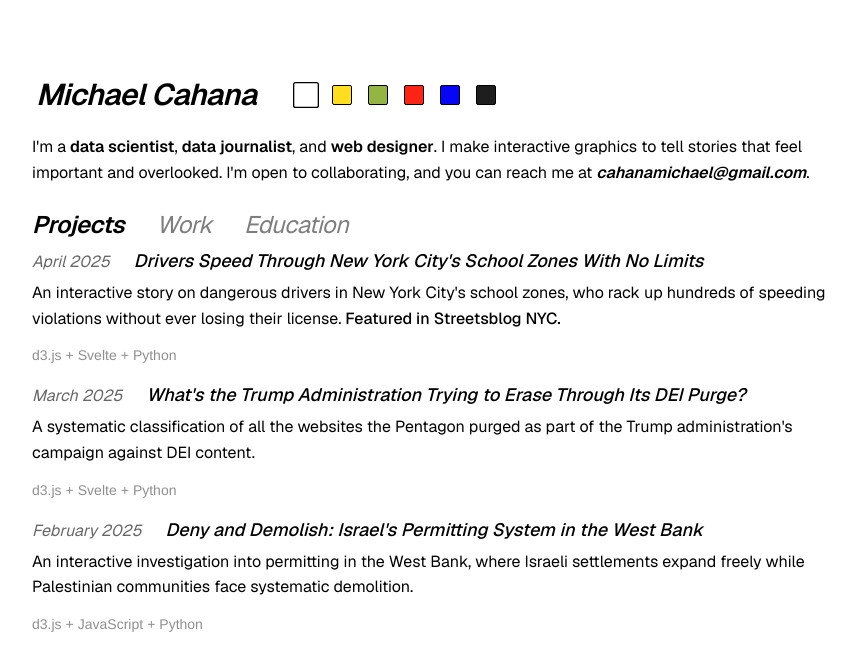
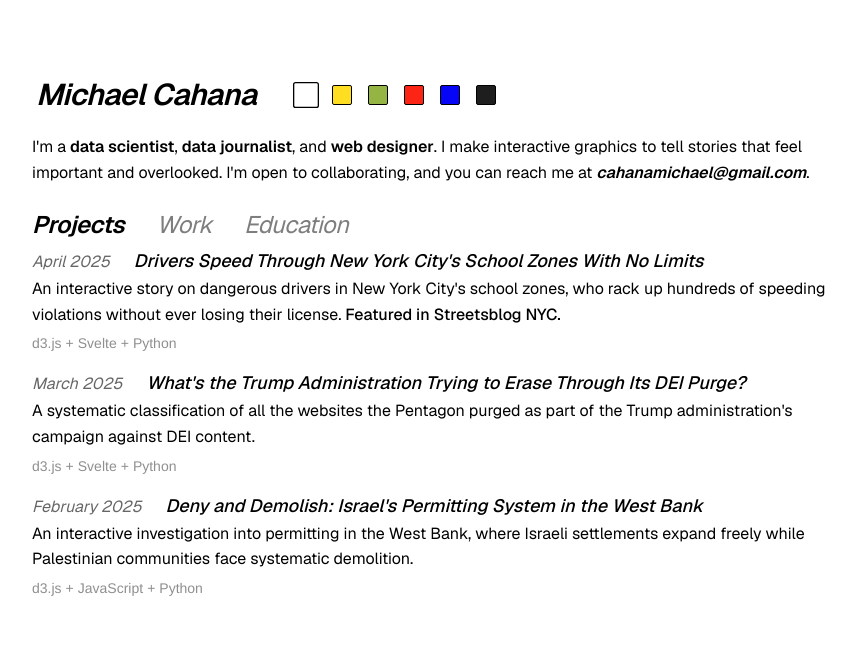
Before and after one commit to m-cahana/portfolio, a Next.js app: page / in a window 1280 px wide. Shown: the top 670 px of the page, without its empty margins (208-1064 px from the left). Built offline with nearby package versions, Linux system fonts and the light colour scheme.

Commit message:
tighten up text margins

```diff
--- a/app/components/Projects.module.css
+++ b/app/components/Projects.module.css
@@ -23,7 +23,7 @@
 .projectItem {
   display: flex;
   flex-direction: column;
-  gap: 8px;
+  gap: 4px;
   position: relative;
   z-index: 1;
 }
@@ -131,8 +131,8 @@
   display: flex;
   flex-wrap: wrap;
   gap: 4px;
-  margin-left: 0; /* Remove left margin to align with date */
-  margin-top: 8px;
+  margin-left: 0;
+  margin-top: 4px;
 }
 
 .skillTag {
```
